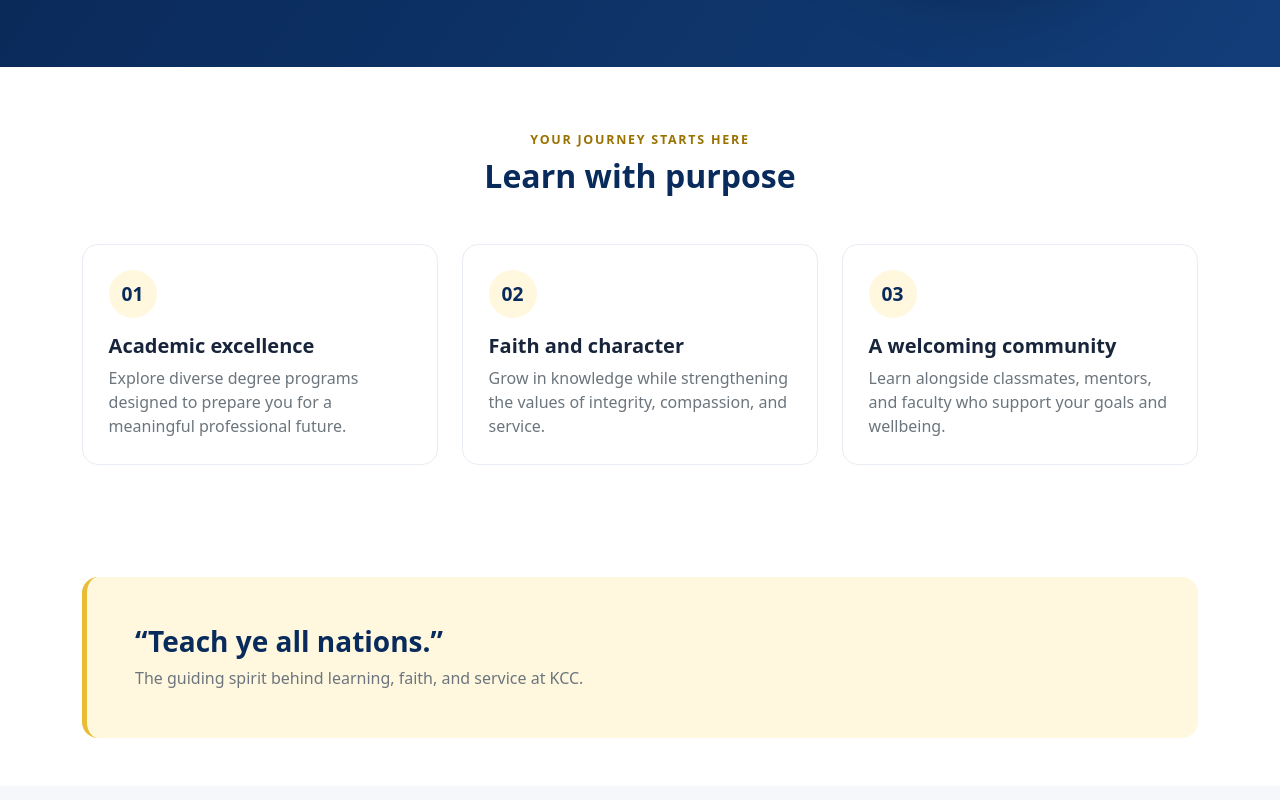
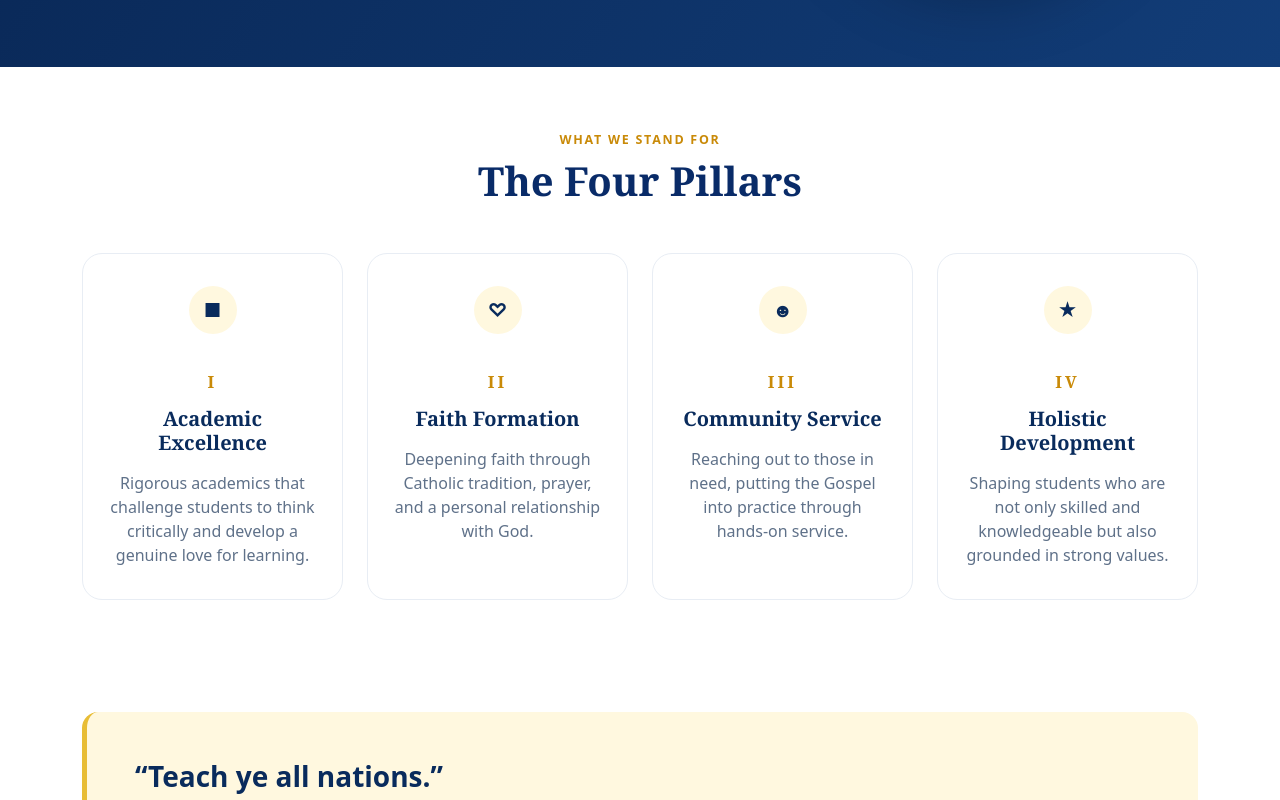
Before and after one commit to jomeretabag/ETABAG-project-2, a plain HTML site: page starter-page.html in a window 1280 px wide. Shown: the part 555-1355 px from the top of the page. Drawn offline with nearby package versions, Linux system fonts and the light colour scheme.

Commit message:
Adding The Four Pillars

```diff
--- a/starter-page.html
+++ b/starter-page.html
@@ -26,6 +26,11 @@
     .content-card:hover { box-shadow: 0 16px 38px rgba(9,43,92,.09); transform: translateY(-4px); }
     .feature-icon { align-items: center; background: #fff8df; border-radius: 50%; color: var(--navy); display: inline-flex; font-size: 1.2rem; font-weight: 800; height: 48px; justify-content: center; margin-bottom: 1rem; width: 48px; }
     .section-title { color: var(--navy); font-weight: 800; }
+    .pillar-card { background: #fff; border: 1px solid #e8edf4; border-radius: 1.25rem; height: 100%; padding: 2rem 1.5rem; text-align: center; }
+    .pillar-number { color: #c98a08; display: block; font-family: Georgia, "Times New Roman", serif; font-size: 1.05rem; font-weight: 700; letter-spacing: .18em; margin: 1.2rem 0 .8rem; }
+    .pillar-card h3 { color: var(--navy); font-family: Georgia, "Times New Roman", serif; font-weight: 700; }
+    .pillar-card p { color: #5f7189; margin: 0; }
+    .pillars-heading { color: #092b68; font-family: Georgia, "Times New Roman", serif; font-weight: 700; }
     .motto { background: #fff8df; border-left: 5px solid var(--gold); color: var(--navy); }
     .cta-section { background: #f5f7fb; }
     footer { background: #061d40; color: rgba(255,255,255,.78); }
@@ -65,24 +70,33 @@
     </div></header>
     <section class="py-5"><div class="container py-3">
       <div class="text-center mb-5">
-        <div class="eyebrow mb-2" style="color:#9a7200">Your journey starts here</div>
-        <h2 class="section-title">Learn with purpose</h2>
+        <div class="eyebrow mb-2" style="color:#c98a08">What We Stand For</div>
+        <h2 class="pillars-heading display-6 mb-0">The Four Pillars</h2>
       </div>
       <div class="row g-4">
-        <div class="col-md-4"><article class="content-card">
-          <span class="feature-icon" aria-hidden="true">01</span>
-          <h3 class="h5 fw-bold">Academic excellence</h3>
-          <p class="text-secondary mb-0">Explore diverse degree programs designed to prepare you for a meaningful professional future.</p>
+        <div class="col-sm-6 col-lg-3"><article class="pillar-card">
+          <span class="feature-icon" aria-hidden="true">&#9632;</span>
+          <span class="pillar-number">I</span>
+          <h3 class="h5 mb-3">Academic Excellence</h3>
+          <p>Rigorous academics that challenge students to think critically and develop a genuine love for learning.</p>
         </article></div>
-        <div class="col-md-4"><article class="content-card">
-          <span class="feature-icon" aria-hidden="true">02</span>
-          <h3 class="h5 fw-bold">Faith and character</h3>
-          <p class="text-secondary mb-0">Grow in knowledge while strengthening the values of integrity, compassion, and service.</p>
+        <div class="col-sm-6 col-lg-3"><article class="pillar-card">
+          <span class="feature-icon" aria-hidden="true">&#9825;</span>
+          <span class="pillar-number">II</span>
+          <h3 class="h5 mb-3">Faith Formation</h3>
+          <p>Deepening faith through Catholic tradition, prayer, and a personal relationship with God.</p>
         </article></div>
-        <div class="col-md-4"><article class="content-card">
-          <span class="feature-icon" aria-hidden="true">03</span>
-          <h3 class="h5 fw-bold">A welcoming community</h3>
-          <p class="text-secondary mb-0">Learn alongside classmates, mentors, and faculty who support your goals and wellbeing.</p>
+        <div class="col-sm-6 col-lg-3"><article class="pillar-card">
+          <span class="feature-icon" aria-hidden="true">&#9787;</span>
+          <span class="pillar-number">III</span>
+          <h3 class="h5 mb-3">Community Service</h3>
+          <p>Reaching out to those in need, putting the Gospel into practice through hands-on service.</p>
+        </article></div>
+        <div class="col-sm-6 col-lg-3"><article class="pillar-card">
+          <span class="feature-icon" aria-hidden="true">&#9733;</span>
+          <span class="pillar-number">IV</span>
+          <h3 class="h5 mb-3">Holistic Development</h3>
+          <p>Shaping students who are not only skilled and knowledgeable but also grounded in strong values.</p>
         </article></div>
       </div>
     </div></section>
```
